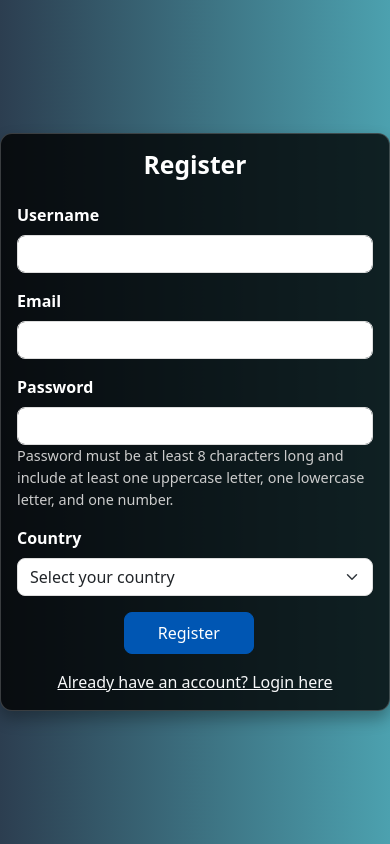
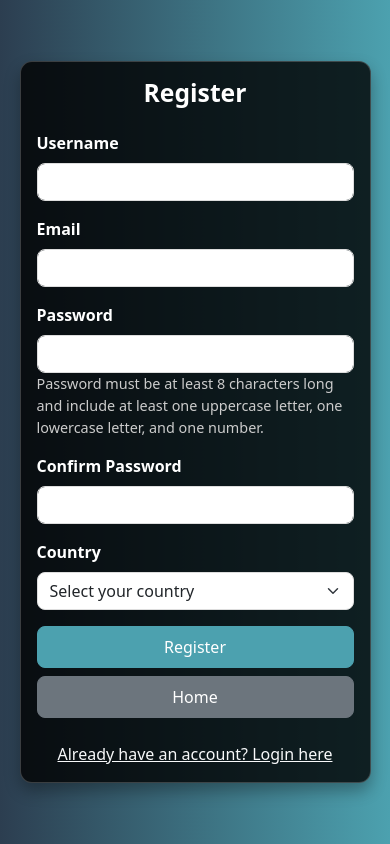
Before and after one commit to Clifford537/ideasadd, a PHP site: page /authentication/register in a window 390 px wide. Run offline with PHP 8.4, Linux system fonts and the light colour scheme; data that the repository does not hold is empty.

Commit message:
updates3

```diff
--- a/authentication/register.php
+++ b/authentication/register.php
@@ -45,12 +45,13 @@ $country_list = fetch_african_countries();
             border-radius: 12px;
             box-shadow: 0 8px 16px rgba(0, 0, 0, 0.3);
             max-width: 500px;
-            width: 100%;
+            width: 90%;
             border: 1px solid rgba(255, 255, 255, 0.2);
         }
         .register-container h2 {
             margin-bottom: 1.5rem;
             font-weight: bold;
+            text-align: center;
         }
         .form-label {
             font-weight: bold;
@@ -63,19 +64,34 @@ $country_list = fetch_african_countries();
             border-color: #007bff;
             box-shadow: 0 0 0 0.2rem rgba(38, 143, 255, 0.25);
         }
+        .btn-container {
+            display: flex;
+            justify-content: space-between;
+            margin-top: 1rem;
+        }
         .btn-primary {
-            background-color: #0056b3;
-            border-color: #0056b3;
+            background-color: #4ca1af;
+            border-color: #4ca1af;
             border-radius: 8px;
             padding: 0.5rem 1.5rem;
             font-size: 1rem;
-            margin-right:30%;
-            margin-left:30%;
-            max-width:130px;
+            width: 48%;
         }
         .btn-primary:hover {
-            background-color: #004494;
-            border-color: #003d79;
+            background-color: #357f89;
+            border-color: #357f89;
+        }
+        .btn-secondary {
+            background-color: #6c757d;
+            border-color: #6c757d;
+            border-radius: 8px;
+            padding: 0.5rem 1.5rem;
+            font-size: 1rem;
+            width: 48%;
+        }
+        .btn-secondary:hover {
+            background-color: #5a6268;
+            border-color: #5a6268;
         }
         .alert {
             margin-bottom: 1rem;
@@ -91,12 +107,19 @@ $country_list = fetch_african_countries();
             .register-container {
                 padding: 1rem;
             }
+            .btn-container {
+                flex-direction: column;
+            }
+            .btn-primary, .btn-secondary {
+                width: 100%;
+                margin-bottom: 0.5rem;
+            }
         }
     </style>
 </head>
 <body>
     <div class="register-container">
-        <h2 class="text-center">Register</h2>
+        <h2>Register</h2>
         <?php if ($success_message): ?>
             <div class="alert alert-success" role="alert">
                 <?php echo $success_message; ?>
@@ -124,6 +147,10 @@ $country_list = fetch_african_countries();
                 </div>
             </div>
             <div class="mb-3">
+                <label for="confirm_password" class="form-label">Confirm Password</label>
+                <input type="password" class="form-control" id="confirm_password" name="confirm_password" required>
+            </div>
+            <div class="mb-3">
                 <label for="country" class="form-label">Country</label>
                 <select id="country" name="country" class="form-select" required>
                     <option value="" disabled selected>Select your country</option>
@@ -132,7 +159,10 @@ $country_list = fetch_african_countries();
                     <?php endforeach; ?>
                 </select>
             </div>
-            <button type="submit" class="btn btn-primary w-100">Register</button>
+            <div class="btn-container">
+                <button type="submit" class="btn btn-primary">Register</button>
+                <a href="../index" class="btn btn-secondary">Home</a>
+            </div>
         </form>
         <div class="mt-3 text-center">
             <a href="login.php" class="text-light">Already have an account? Login here</a>
```
Also changed, not shown: authentication/login.php (+54 -4 lines), dashboard/dashboard.php (+5 -5 lines).
